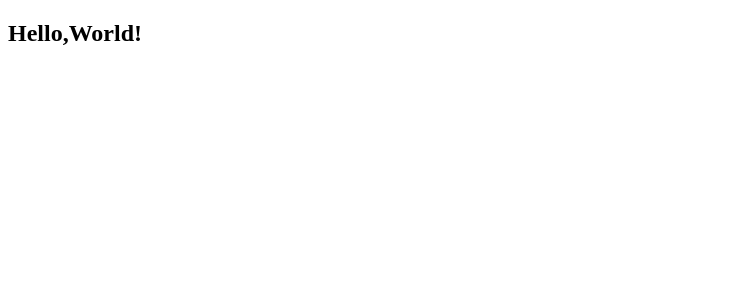
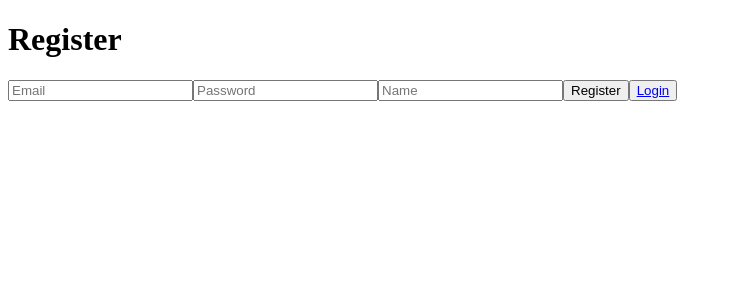
Before and after one commit to Iamarainbow2/Exercices, a React (Vite) app in the folder React/: page /register in a window 1280 px wide. Shown: the top 300 px of the page, without its empty margins (0-732 px from the left). Built offline with nearby package versions, Linux system fonts and the light colour scheme.

Commit message:
checkpoint demo

```diff
--- a/React/package.json
+++ b/React/package.json
@@ -11,7 +11,8 @@
   },
   "dependencies": {
     "react": "^18.2.0",
-    "react-dom": "^18.2.0"
+    "react-dom": "^18.2.0",
+    "react-router-dom": "^6.17.0"
   },
   "devDependencies": {
     "@types/react": "^18.2.15",
--- a/React/src/App.jsx
+++ b/React/src/App.jsx
@@ -1,12 +1,26 @@
-import Hello from "./components/Hello"
+import Register from "./components/Register"
+import Login from "./components/Login"
+import Dashboard from "./components/Dashboard"
 import React from "react"
+import {BrowserRouter as Router, Route, Routes, Link} from 'react-router-dom';
 
 function App() {
 
   return (
-    <>
-      <Hello />
-    </>
+    <div>
+
+    <Router>
+      <Routes>
+
+          <Route path='/register' element={<Register/>} />
+          <Route path="/" element={<Login/>} />
+          <Route
+            path='/dashboard'
+            render={() => <Dashboard userName={localStorage.getItem('userName')} />}
+          />
+      </Routes>
+    </Router>
+    </div>
   )
   }
 
--- /dev/null
+++ b/React/src/components/Dashboard.jsx
@@ -0,0 +1,12 @@
+import React from "react";
+
+
+export default function Dashboard() {
+
+    return (
+        <div>
+            <h2>Dashboard</h2>
+            {userName ? <p>Welcome, {userName}!</p> : <p>Please log in to see your dashboard</p>}
+        </div>
+    )
+}
--- a/React/src/components/Hello.jsx
+++ /dev/null
@@ -1,14 +0,0 @@
-import React from "react";
-
-export default function Hello() {
-    function sayHello() {
-        return(
-            <h2>Hello,World!</h2>
-        )
-    }
-    return (
-        <>
-        <div>{sayHello()}</div>
-        </>
-    )
-}
--- /dev/null
+++ b/React/src/components/Login.jsx
@@ -0,0 +1,32 @@
+import { useState } from "react";
+import React from "react";
+import { Link } from "react-router-dom";
+
+
+
+export default function Login() {
+
+    const [email, setEmail] = useState('');
+    const [password, setPassword] = useState('');
+    const [name, setUserName] = useState('');
+
+
+    const handleLogin = () => {
+        const storedEmail = localStorage.setItem('userEmail', email);
+        const storedPassword = localStorage.setItem('userPassword', password);
+        const storedName = localStorage.setItem('userName', name);
+
+        if (email === storedEmail && password === storedPassword) {
+            setUserName(storedName);
+        }
+    }
+    return(
+        <div>
+            <h2>Login</h2>
+            <input type="mail" placeholder="Email" onChange={(e) => setEmail(e.target.value)} />
+            <input type="password" placeholder="Password" onChange={(e) => setPassword(e.target.value)} />
+            <button onClick={handleLogin}>Login</button>
+            <button>{<Link to="/register">Register</Link>}</button>
+        </div>
+    )
+}
--- /dev/null
+++ b/React/src/components/Register.jsx
@@ -0,0 +1,43 @@
+import { useState } from "react";
+import React from "react";
+import { Link } from "react-router-dom";
+import { useNavigate } from "react-router-dom";
+
+export default function Register() {
+    const [email, setEmail] = useState('');
+    const [password, setPassword] = useState('');
+    const [name, setName] = useState('');
+
+    const navigate = useNavigate();
+
+    const handleRegister = () => {
+
+    const existingUsers = JSON.parse(localStorage.getItem('users')) || [];
+
+    const emailExists = existingUsers.some((user) => user.email === email);
+
+    if (!emailExists && email && password && name) {
+
+      existingUsers.push({ email, password, name });
+      localStorage.setItem('users', JSON.stringify(existingUsers));
+
+
+      navigate.push('/login');
+    } else {
+
+      alert("Registration failed. Please check your input or email already exists.");
+
+  }
+
+    }
+    return (
+        <div>
+            <h1>Register</h1>
+            <input type="mail" placeholder="Email" onChange={(e) => setEmail(e.target.value)}/>
+            <input type="password" placeholder="Password" onChange={(e) => setPassword(e.target.value)}/>
+            <input type="text" placeholder="Name" onChange={(e) => setName(e.target.value)}/>
+            <button onClick={handleRegister}>Register</button>
+            <button>{<Link to="/">Login</Link>}</button>
+        </div>
+    )
+}
```
Also changed, not shown: 1 other file (tests, documents, lock files or other folders).
